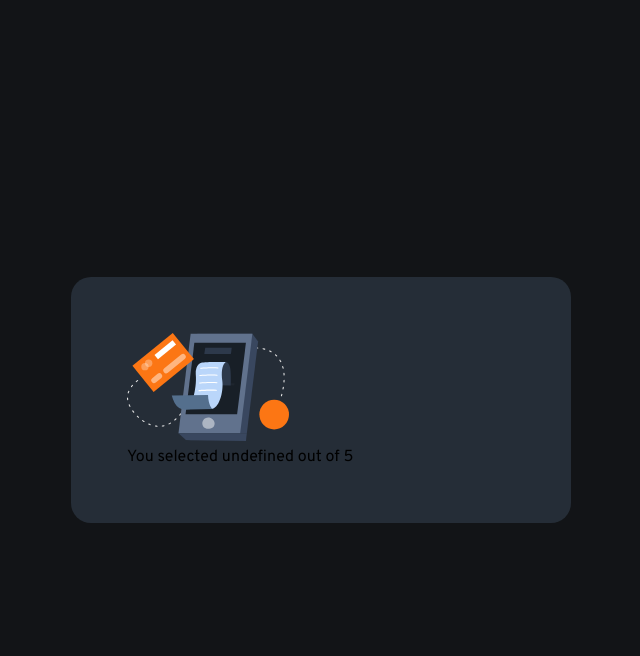
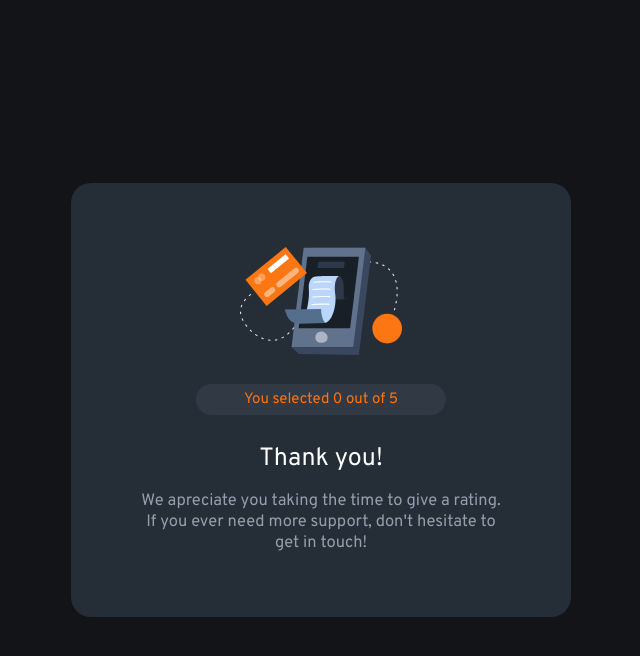
Before and after one commit to GeovannaBorges/interactive-rating-component, a plain HTML site: page interactive-rating-component-main/index.html in a window 1280 px wide. Both pictures are taken after a click on the button "SUBMIT". Shown: the whole page, without its empty margins (319-959 px from the left). Drawn offline with Linux system fonts and the light colour scheme.

Commit message:
atualizacoes

```diff
--- a/interactive-rating-component-main/index.html
+++ b/interactive-rating-component-main/index.html
@@ -22,12 +22,12 @@
     <button id="star-button"><img src="images/icon-star.svg" alt=""></button>
     <p id="title"> How did we do?</p>
     <p id="text"> Please let us know how we did with your support request. All feedback is appreciated to help us improve our offering! </p>
-    <button class="num" id="I" onclick="GetOption(1)"> 1 </button>
-    <button class="num" id="II" onclick="GetOption(2)"> 2 </button>
-    <button class="num" id="III" onclick="GetOption(3)"> 3 </button>
-    <button class="num" id="IV" onclick="GetOption(4)"> 4 </button>
-    <button class="num" id="V" onclick="GetOption(5)"> 5 </button>
-    <button class="submit-button" onclick="SubmitResult()"> SUBMIT </button>
+    <button class="activeSelection" class="nonActiveSelection" id="I" onclick="GetOption(1)"> 1 </button>
+    <button class="activeSelection" class="nonActiveSelection" id="II" onclick="GetOption(2)"> 2 </button>
+    <button class="activeSelection" class="nonActiveSelection" id="III" onclick="GetOption(3)"> 3 </button>
+    <button class="activeSelection" class="nonActiveSelection" id="IV" onclick="GetOption(4)"> 4 </button>
+    <button class="activeSelection" class="nonActiveSelection" id="V" onclick="GetOption(5)"> 5 </button>
+    <button class="submit-button" class="nonActiveSelection" onclick="SubmitResult()"> SUBMIT </button>
 
   </div>
 
--- a/interactive-rating-component-main/script.js
+++ b/interactive-rating-component-main/script.js
@@ -1,9 +1,19 @@
-var backgroundColor
-var color
-var opt
+var backgroundColor = "" // É necessário inicializar as variáveis
+var color = "" // É necessário inicializar as variáveis
+var opt = 0  // É necessário inicializar as variáveis
+var button = ""
+
+/*
+    Se lembre sempre inicializar as variaveis em javascript,
+    elas devem ser inicializadas respeitando a tipagem, ou seja,
+    se a variavel é pra receber uma string, você inicializa com '' ou "".
+    se for um numero inicializa com 0 ou o valor inicial que deseja que ela tenha.
+*/
+
 
 function GetOption(option) {
-    switch (option) {
+
+   switch (option) {
 
         case 1:
             opt = 1
@@ -53,19 +63,65 @@ function GetOption(option) {
 
     return opt
 
+
 }
 
-var selectedOpt = GetOption()
+
+
+
+
+// var selectedOpt = GetOption() <-- essa função não é necessária!
 
 function SubmitResult() {
 
     var containerArea =  document.getElementById("container")
     containerArea.innerText = ""
-    const img = document.createElement("img")
+    containerArea.style.padding = "4rem"
+    containerArea.style.display = "flex"
+    containerArea.style.alignItems = "center"
+    containerArea.style.justifyContent = "center"
+    containerArea.style.flexDirection = "column"
+
+
+    var img = document.createElement("img")
+
+    // img style
+    img.style.marginBottom = "1.8rem"
+    img.style.alignSelf
     img.src = "images/illustration-thank-you.svg"
     containerArea.appendChild(img)
+
     var optionArea = document.createElement("p")
-    optionArea.innerText = `You selected ${selectedOpt} out of 5`
+
+    // optionArea style
+    optionArea.style.color = "hsl(25, 97%, 53%)"
+    optionArea.style.marginBottom = "1.8rem"
+    optionArea.style.backgroundColor = "hsl(217, 12%, 63%, 0.110)"
+    optionArea.style.padding = "6px"
+    optionArea.style.borderRadius = "20px"
+    optionArea.style.width = "250px"
+    optionArea.style.textAlign = "center"
+    optionArea.style.fontSize = "15px"
+
+    optionArea.innerText = `You selected ${opt} out of 5`
     containerArea.appendChild(optionArea)
+    var thanks = document.createElement("p")
+
+    //thanks style
+    thanks.style.color = "white"
+    thanks.style.fontSize = "25px"
+    thanks.style.marginBottom = "15px"
+
+    thanks.innerText = "Thank you!"
+    containerArea.appendChild(thanks)
+
+    var txt = document.createElement("p")
+
+    //txt style
+    txt.style.fontSize = "16.5px"
+    txt.style.textAlign = "center"
+    txt.style.color = "hsl(217, 12%, 63%)"
+    txt.innerText = "We apreciate you taking the time to give a rating. If you ever need more support, don't hesitate to get in touch!"
+    containerArea.appendChild(txt)
 
  }
--- a/interactive-rating-component-main/style.css
+++ b/interactive-rating-component-main/style.css
@@ -52,7 +52,8 @@ body {
 
 }
 
-.num {
+#I, #II, #III, #IV, #V {
+
     display: inline-block;
     color: hsl(217, 12%, 63%);
     background-color: hsla(217, 12%, 63%, 0.110);
@@ -101,3 +102,13 @@ body {
 #I:active, #II:active, #III:active, #IV:active, #V:active {
     cursor: pointer;
 }
+
+.activeSelection {
+    background-color: hsl(25, 97%, 53%);
+    color: white;
+}
+
+.nonActiveSelection {
+    color: hsl(217, 12%, 63%);
+    background-color: hsla(217, 12%, 63%, 0.110);
+}
```
